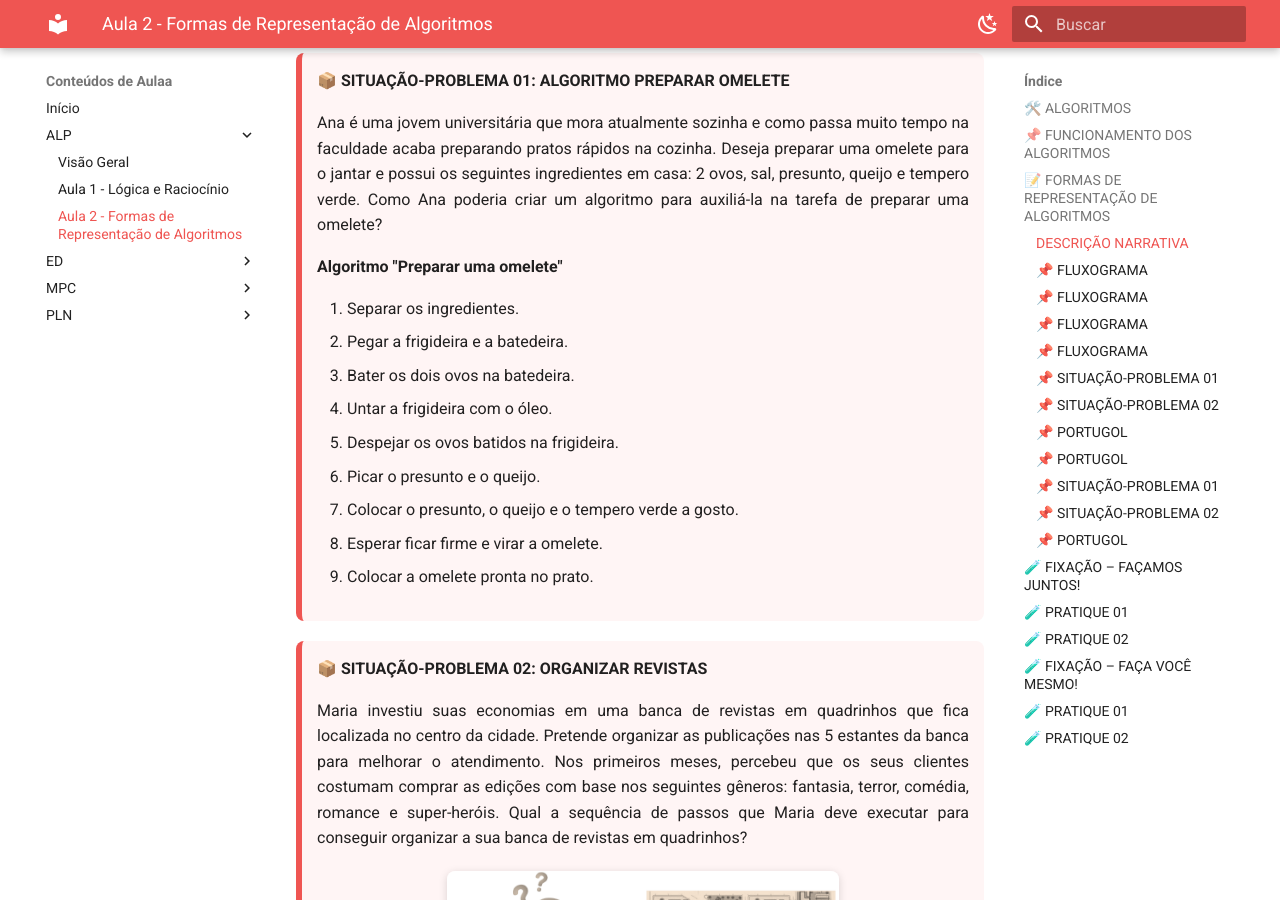
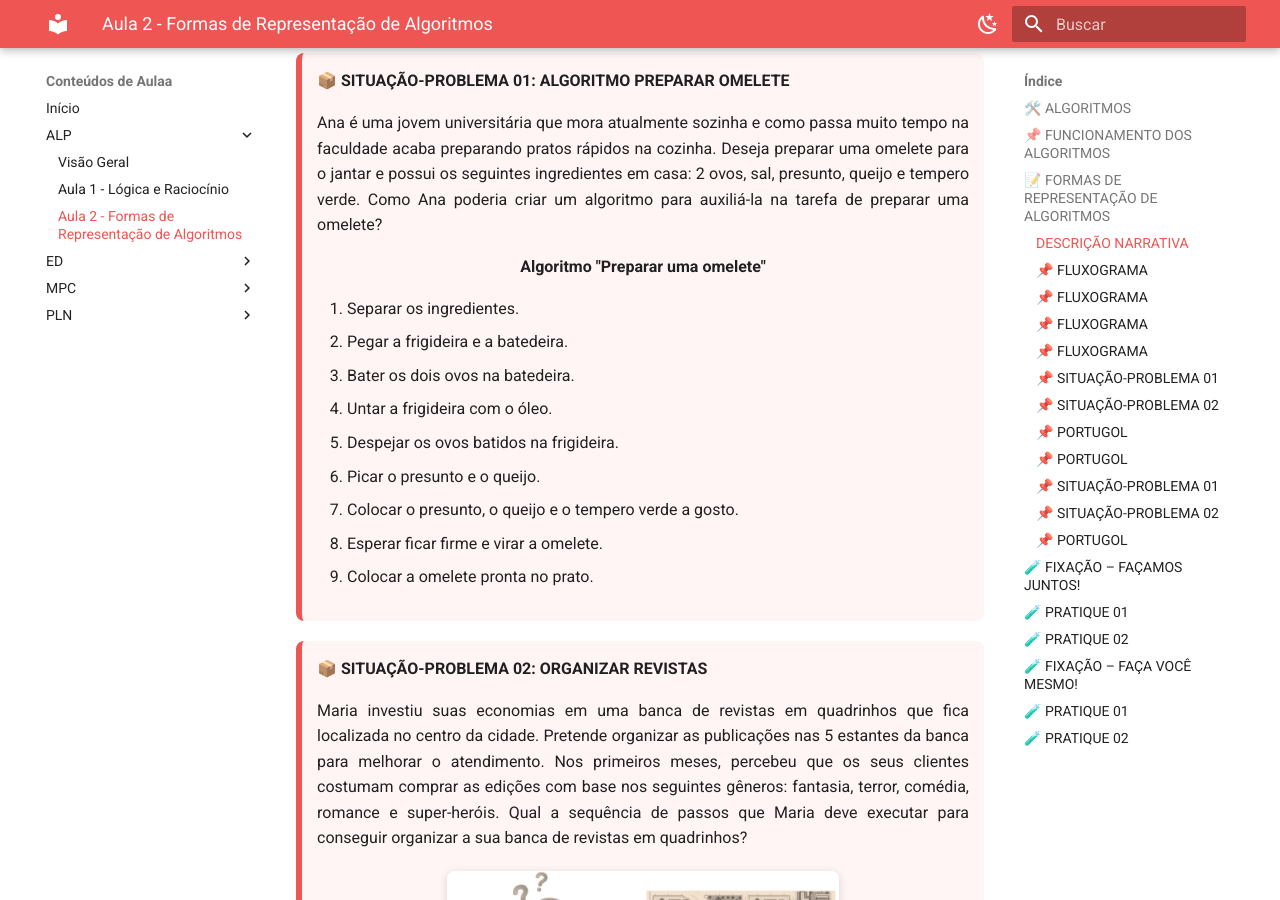
Before and after one commit to thissyalmeida/materialAula-2026-Fatec, an MkDocs documentation site: the page built from docs/ALP/aula2-formas-de-representacao-de-algoritmos.md, in a window 1280 px wide and 900 px high, scrolled down 3555 px. Built offline with MkDocs 1.6.1 and Material for MkDocs 9.7.7, drawn with Linux system fonts in a browser that asks for light colours.

Commit message:
feat: ajuste de texto

```diff
--- a/docs/ALP/aula2-formas-de-representacao-de-algoritmos.md
+++ b/docs/ALP/aula2-formas-de-representacao-de-algoritmos.md
@@ -125,8 +125,8 @@ border-radius:8px;
 
 <P align="justify"> Ana é uma jovem universitária que mora atualmente sozinha e como passa muito tempo na faculdade acaba preparando pratos rápidos na cozinha. Deseja preparar uma omelete para o jantar e possui os seguintes ingredientes em casa: 2 ovos, sal, presunto, queijo e tempero verde. Como Ana poderia criar um algoritmo para auxiliá-la na tarefa de preparar uma omelete? </p>
 
-<p align="center">
-<p align="justify"> <b> Algoritmo "Preparar uma omelete"</b> </p>
+
+<p align="center"> <b> Algoritmo "Preparar uma omelete"</b> </p>
 
 <ol>
   <li>Separar os ingredientes.</li>
@@ -139,7 +139,6 @@ border-radius:8px;
   <li>Esperar ficar firme e virar a omelete. </li>
   <li>Colocar a omelete pronta no prato. </li>
 </ol>
-</p>
 
 
 
```
Also changed, not shown: site/ALP/aula2-formas-de-representacao-de-algoritmos.html, site/search/search_index.json.
